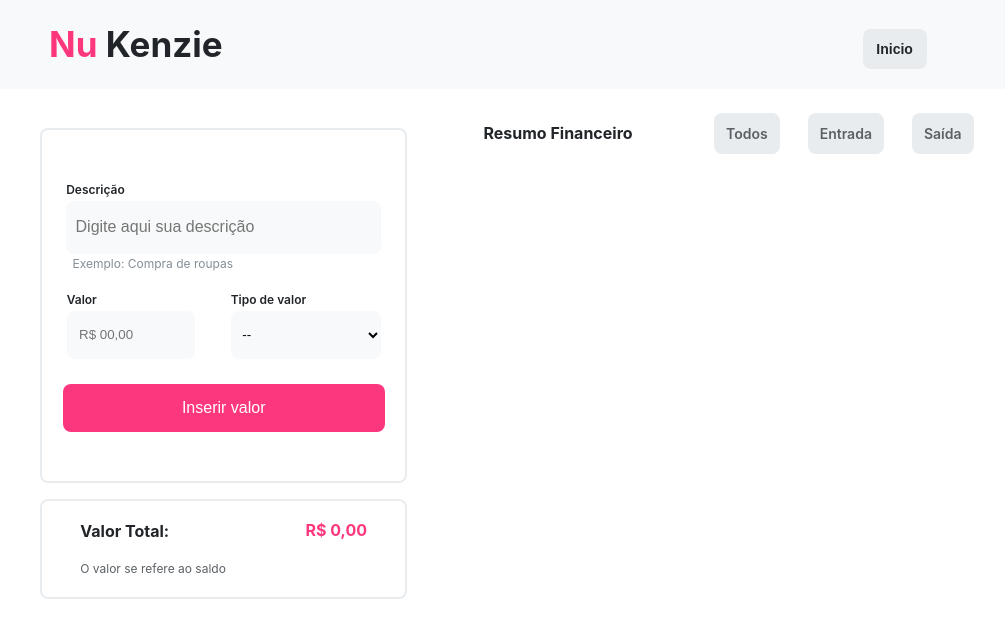
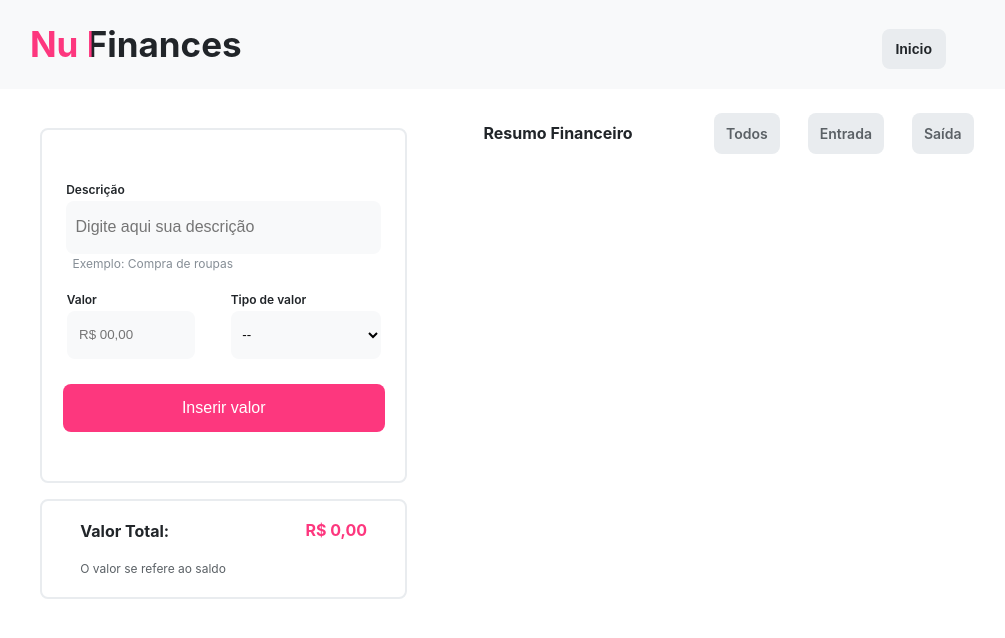
Before and after one commit to Pedro26fer/Nu-Finance, a React (Create React App) app in the folder entrega-nu-kenzie/: page / in a window 1280 px wide. Shown: the top 638 px of the page, without its empty margins (133-1138 px from the left). Built offline with nearby package versions, Linux system fonts and the light colour scheme.

Commit message:
fix: mudando nome da aplicação

```diff
--- a/entrega-nu-kenzie/src/components/Header/index.jsx
+++ b/entrega-nu-kenzie/src/components/Header/index.jsx
@@ -4,7 +4,7 @@ export const Header = () => {
     return (
 
         <HeaderStyled>
-            <h1>Nu Kenzie</h1>
+            <h1>Nu Finances</h1>
             <button>Inicio</button>
         </HeaderStyled>
     )
```
